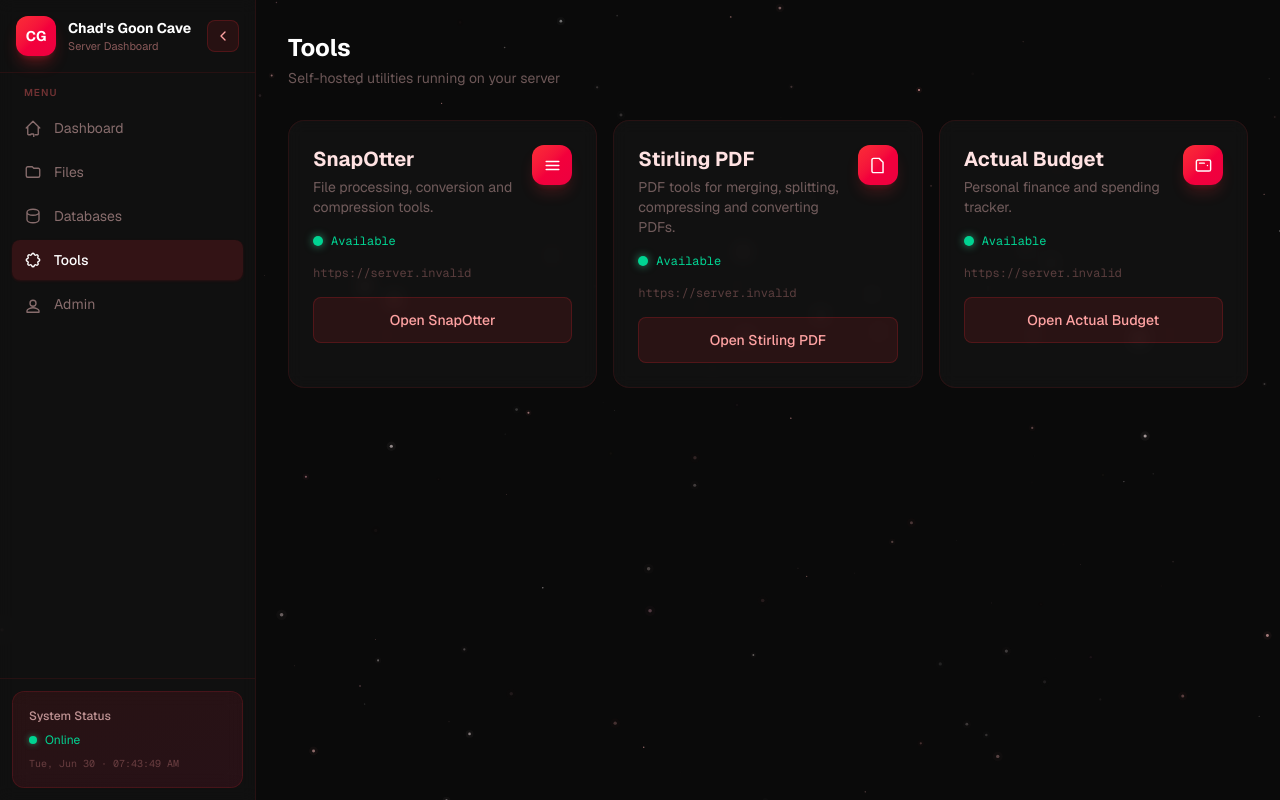
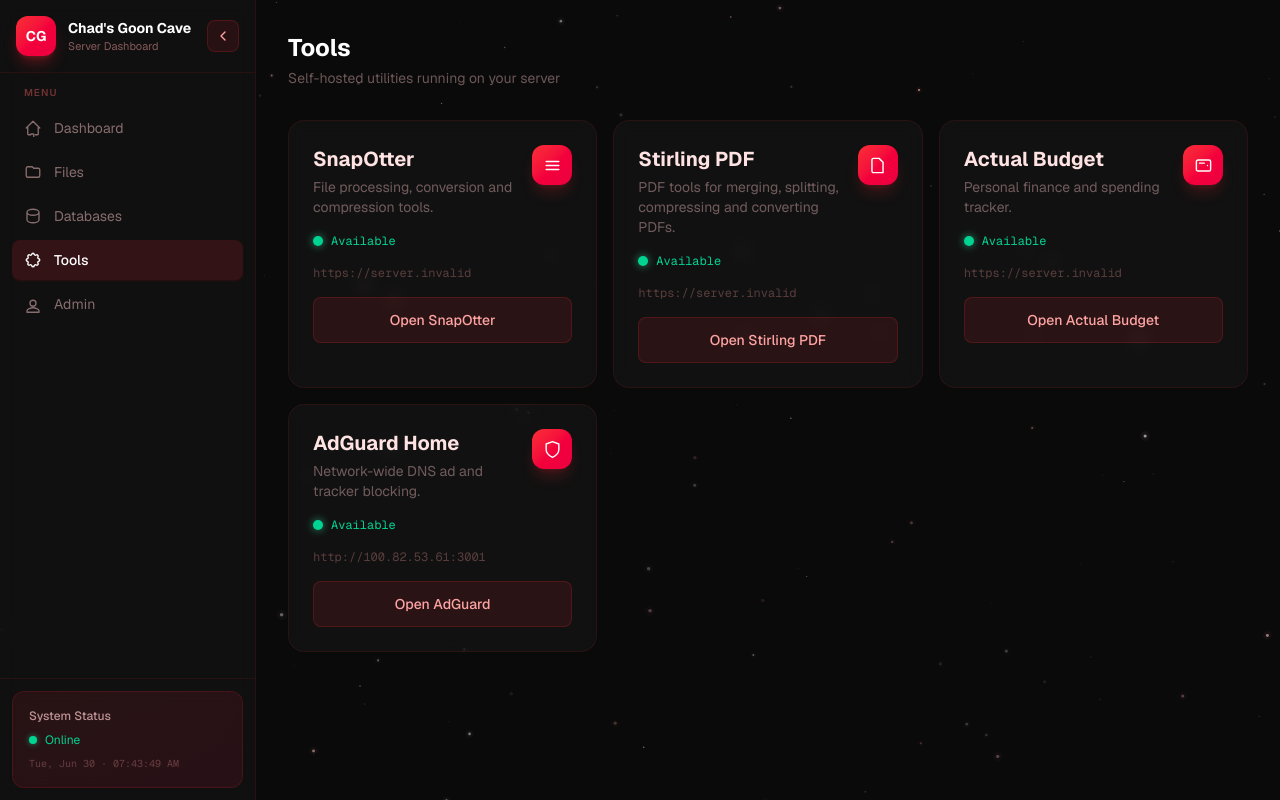
Before and after one commit to iSadChad/server_dashboard, a Next.js app: page /tools in a window 1280 px wide. Built offline with nearby package versions, Linux system fonts and the light colour scheme; no server answers.

Commit message:
feat(admin): add AdGuard Home to service checks and tools page

```diff
--- a/app/api/admin/route.js
+++ b/app/api/admin/route.js
@@ -39,6 +39,11 @@ const SERVICE_CHECKS = [
     type: "tcp",
     host: "127.0.0.1",
     port: 5432,
+  },
+  {
+  name: "AdGuard Home",
+  type: "http",
+  target: "http://100.82.53.61:3001",
   },
 
 ];
--- a/app/tools/page.js
+++ b/app/tools/page.js
@@ -54,6 +54,14 @@ export default function ToolsPage() {
             buttonLabel="Open Actual Budget"
             icon="M3 7a2 2 0 012-2h14a2 2 0 012 2v10a2 2 0 01-2 2H5a2 2 0 01-2-2V7zm14 5h.01M7 9h6"
           />
+
+          <ToolCard
+          title="AdGuard Home"
+          description="Network-wide DNS ad and tracker blocking."
+          url="http://100.82.53.61:3001"
+          buttonLabel="Open AdGuard"
+          icon="M12 22s8-4 8-10V5l-8-3-8 3v7c0 6 8 10 8 10z"
+/>
         </div>
       </div>
     </PageLayout>
```
